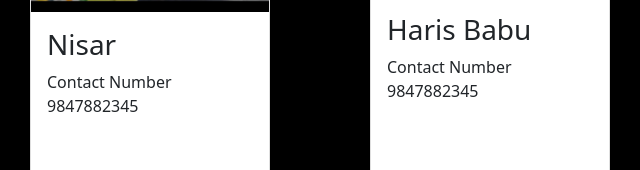
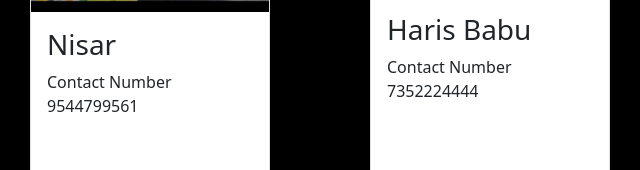
Before and after one commit to athifbinu/Mtm.com, a plain HTML site: page index.html in a window 1280 px wide. Shown: the part 1010-1180 px from the top of the page, 490-1130 px from the left. Drawn offline with nearby package versions, Linux system fonts and the light colour scheme.

Commit message:
To add Contact number and Space Betwee contact text

```diff
--- a/index.html
+++ b/index.html
@@ -52,7 +52,7 @@
           <img class="card-img-top" src="img/nisar.jpg" alt="Card image cap">
           <div class="card-body">
             <h3>Nisar</h3>
-            <p class="contact">Contact Number 9847882345</p>
+            <p class="contact">Contact Number 9544799561</p>
           </div>
         </div>
 
@@ -61,7 +61,7 @@
           <img class="card-img-top" src="img/haris.jpg" alt="Card image cap">
           <div class="card-body">
             <h3>Haris Babu</h3>
-            <p class="contact">Contact Number 9847882345</p>
+            <p class="contact">Contact Number 7352224444</p>
           </div>
         </div>
       </div>
@@ -305,8 +305,9 @@
           <h1>Contact us</h1>
           <form>
               <input type="text" placeholder="Name" class="contact-form-txt">
-
+                   <br><br>
               <input type="text" placeholder="Name" class="contact-form-txt">
+              <br><br>
 
               <textarea placeholder="Message" class="contact-form-textarea"></textarea>
               <input type="submit" name="Submit" class="contact-form-btn">
@@ -315,25 +316,7 @@
   </div>
 
 
-
-
-
-
     <p class="copright">copyright@ Created By Athif</p>
-
-
-
-
-
-
-
-
-
-
-
-
-
-
 </body>
 <script src="https://cdn.jsdelivr.net/npm/bootstrap@5.1.3/dist/js/bootstrap.bundle.min.js"
  integrity="sha384-ka7Sk0Gln4gmtz2MlQnikT1wXgYsOg+OMhuP+IlRH9sENBO0LRn5q+8nbTov4+1p" crossorigin="anonymous"></script>
```
Also changed, not shown: index.css (+12 -24 lines).
